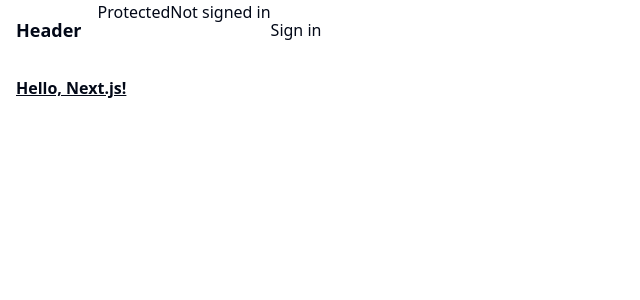
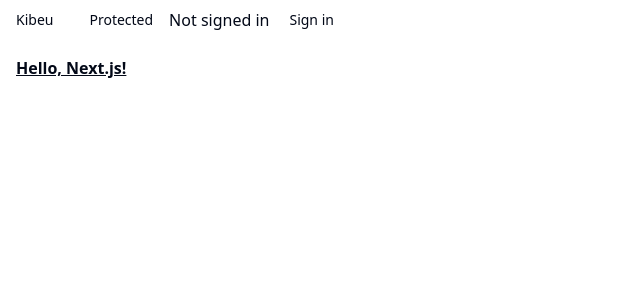
Before and after one commit to kriswep/kibeu, a Next.js app: page / in a window 1280 px wide. Shown: the top 300 px of the page, without its empty margins (0-640 px from the left). Built offline with nearby package versions, Linux system fonts and the light colour scheme; no server answers.

Commit message:
use shad menu

```diff
--- a/app/layout.tsx
+++ b/app/layout.tsx
@@ -1,3 +1,5 @@
+'use client';
+
 import './globals.css';
 import { unstable_getServerSession } from 'next-auth/next';
 import { authOptions } from 'pages/api/auth/[...nextauth]';
@@ -7,6 +9,13 @@
 import Link from 'next/link';
 import LoginBtn from './login-btn';
 import Providers from './providers';
+import {
+  NavigationMenu,
+  NavigationMenuItem,
+  NavigationMenuLink,
+  NavigationMenuList,
+  navigationMenuTriggerStyle,
+} from 'components/ui/navigation-menu';
 
 type Props = { children: ReactNode; session: any };
 
@@ -24,13 +33,28 @@
 
       <body>
         <Providers session={session}>
-          <header className="flex">
-            <h1 className="text-lg font-bold p-4">
-              <Link href="/">Header</Link>
-            </h1>
-            <Link href="/protected">Protected</Link>
-            <LoginBtn />
-          </header>
+          <NavigationMenu>
+            <NavigationMenuList>
+              <NavigationMenuItem>
+                <NavigationMenuLink
+                  href="/"
+                  className={navigationMenuTriggerStyle()}
+                >
+                  Kibeu
+                </NavigationMenuLink>
+              </NavigationMenuItem>
+              <NavigationMenuItem>
+                <NavigationMenuLink
+                  href="/protected"
+                  className={navigationMenuTriggerStyle()}
+                >
+                  Protected
+                </NavigationMenuLink>
+              </NavigationMenuItem>
+              <LoginBtn />
+            </NavigationMenuList>
+          </NavigationMenu>
+
           <div className="flex p-4">{children}</div>
         </Providers>
       </body>
--- a/app/login-btn.tsx
+++ b/app/login-btn.tsx
@@ -2,6 +2,11 @@
 
 import { useSession, signIn, signOut } from 'next-auth/react';
 import UserInformation from './user-information';
+import {
+  NavigationMenuItem,
+  NavigationMenuLink,
+  navigationMenuTriggerStyle,
+} from 'components/ui/navigation-menu';
 
 export default function Component() {
   const { data: session } = useSession();
@@ -10,14 +15,28 @@
       <>
         Signed in as {session.user.email} <br />
         <UserInformation data={session.user} />
-        <button onClick={() => signOut()}>Sign out</button>
+        <NavigationMenuItem>
+          <button
+            onClick={() => signOut()}
+            className={navigationMenuTriggerStyle()}
+          >
+            Sign out
+          </button>
+        </NavigationMenuItem>
       </>
     );
   }
   return (
     <>
       Not signed in <br />
-      <button onClick={() => signIn()}>Sign in</button>
+      <NavigationMenuItem>
+        <button
+          onClick={() => signIn()}
+          className={navigationMenuTriggerStyle()}
+        >
+          Sign in
+        </button>
+      </NavigationMenuItem>
     </>
   );
 }
--- /dev/null
+++ b/components/ui/navigation-menu.tsx
@@ -0,0 +1,128 @@
+import * as React from "react"
+import * as NavigationMenuPrimitive from "@radix-ui/react-navigation-menu"
+import { cva } from "class-variance-authority"
+import { ChevronDown } from "lucide-react"
+
+import { cn } from "lib/utils"
+
+const NavigationMenu = React.forwardRef<
+  React.ElementRef<typeof NavigationMenuPrimitive.Root>,
+  React.ComponentPropsWithoutRef<typeof NavigationMenuPrimitive.Root>
+>(({ className, children, ...props }, ref) => (
+  <NavigationMenuPrimitive.Root
+    ref={ref}
+    className={cn(
+      "relative z-10 flex max-w-max flex-1 items-center justify-center",
+      className
+    )}
+    {...props}
+  >
+    {children}
+    <NavigationMenuViewport />
+  </NavigationMenuPrimitive.Root>
+))
+NavigationMenu.displayName = NavigationMenuPrimitive.Root.displayName
+
+const NavigationMenuList = React.forwardRef<
+  React.ElementRef<typeof NavigationMenuPrimitive.List>,
+  React.ComponentPropsWithoutRef<typeof NavigationMenuPrimitive.List>
+>(({ className, ...props }, ref) => (
+  <NavigationMenuPrimitive.List
+    ref={ref}
+    className={cn(
+      "group flex flex-1 list-none items-center justify-center space-x-1",
+      className
+    )}
+    {...props}
+  />
+))
+NavigationMenuList.displayName = NavigationMenuPrimitive.List.displayName
+
+const NavigationMenuItem = NavigationMenuPrimitive.Item
+
+const navigationMenuTriggerStyle = cva(
+  "group inline-flex h-10 w-max items-center justify-center rounded-md bg-background px-4 py-2 text-sm font-medium transition-colors hover:bg-accent hover:text-accent-foreground focus:bg-accent focus:text-accent-foreground focus:outline-none disabled:pointer-events-none disabled:opacity-50 data-[active]:bg-accent/50 data-[state=open]:bg-accent/50"
+)
+
+const NavigationMenuTrigger = React.forwardRef<
+  React.ElementRef<typeof NavigationMenuPrimitive.Trigger>,
+  React.ComponentPropsWithoutRef<typeof NavigationMenuPrimitive.Trigger>
+>(({ className, children, ...props }, ref) => (
+  <NavigationMenuPrimitive.Trigger
+    ref={ref}
+    className={cn(navigationMenuTriggerStyle(), "group", className)}
+    {...props}
+  >
+    {children}{" "}
+    <ChevronDown
+      className="relative top-[1px] ml-1 h-3 w-3 transition duration-200 group-data-[state=open]:rotate-180"
+      aria-hidden="true"
+    />
+  </NavigationMenuPrimitive.Trigger>
+))
+NavigationMenuTrigger.displayName = NavigationMenuPrimitive.Trigger.displayName
+
+const NavigationMenuContent = React.forwardRef<
+  React.ElementRef<typeof NavigationMenuPrimitive.Content>,
+  React.ComponentPropsWithoutRef<typeof NavigationMenuPrimitive.Content>
+>(({ className, ...props }, ref) => (
+  <NavigationMenuPrimitive.Content
+    ref={ref}
+    className={cn(
+      "left-0 top-0 w-full data-[motion^=from-]:animate-in data-[motion^=to-]:animate-out data-[motion^=from-]:fade-in data-[motion^=to-]:fade-out data-[motion=from-end]:slide-in-from-right-52 data-[motion=from-start]:slide-in-from-left-52 data-[motion=to-end]:slide-out-to-right-52 data-[motion=to-start]:slide-out-to-left-52 md:absolute md:w-auto ",
+      className
+    )}
+    {...props}
+  />
+))
+NavigationMenuContent.displayName = NavigationMenuPrimitive.Content.displayName
+
+const NavigationMenuLink = NavigationMenuPrimitive.Link
+
+const NavigationMenuViewport = React.forwardRef<
+  React.ElementRef<typeof NavigationMenuPrimitive.Viewport>,
+  React.ComponentPropsWithoutRef<typeof NavigationMenuPrimitive.Viewport>
+>(({ className, ...props }, ref) => (
+  <div className={cn("absolute left-0 top-full flex justify-center")}>
+    <NavigationMenuPrimitive.Viewport
+      className={cn(
+        "origin-top-center relative mt-1.5 h-[var(--radix-navigation-menu-viewport-height)] w-full overflow-hidden rounded-md border bg-popover text-popover-foreground shadow-lg data-[state=open]:animate-in data-[state=closed]:animate-out data-[state=closed]:zoom-out-95 data-[state=open]:zoom-in-90 md:w-[var(--radix-navigation-menu-viewport-width)]",
+        className
+      )}
+      ref={ref}
+      {...props}
+    />
+  </div>
+))
+NavigationMenuViewport.displayName =
+  NavigationMenuPrimitive.Viewport.displayName
+
+const NavigationMenuIndicator = React.forwardRef<
+  React.ElementRef<typeof NavigationMenuPrimitive.Indicator>,
+  React.ComponentPropsWithoutRef<typeof NavigationMenuPrimitive.Indicator>
+>(({ className, ...props }, ref) => (
+  <NavigationMenuPrimitive.Indicator
+    ref={ref}
+    className={cn(
+      "top-full z-[1] flex h-1.5 items-end justify-center overflow-hidden data-[state=visible]:animate-in data-[state=hidden]:animate-out data-[state=hidden]:fade-out data-[state=visible]:fade-in",
+      className
+    )}
+    {...props}
+  >
+    <div className="relative top-[60%] h-2 w-2 rotate-45 rounded-tl-sm bg-border shadow-md" />
+  </NavigationMenuPrimitive.Indicator>
+))
+NavigationMenuIndicator.displayName =
+  NavigationMenuPrimitive.Indicator.displayName
+
+export {
+  navigationMenuTriggerStyle,
+  NavigationMenu,
+  NavigationMenuList,
+  NavigationMenuItem,
+  NavigationMenuContent,
+  NavigationMenuTrigger,
+  NavigationMenuLink,
+  NavigationMenuIndicator,
+  NavigationMenuViewport,
+}
--- a/package.json
+++ b/package.json
@@ -16,6 +16,7 @@
   },
   "dependencies": {
     "@graphql-codegen/client-preset": "^4.0.1",
+    "@radix-ui/react-navigation-menu": "^1.1.3",
     "@types/node": "^20.4.1",
     "@types/react": "^18.2.14",
     "@types/react-dom": "^18.2.7",
```
Also changed, not shown: 1 other file (tests, documents, lock files or other folders).
